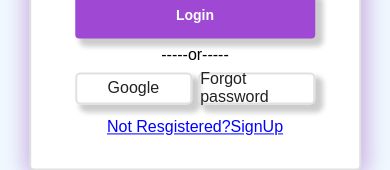
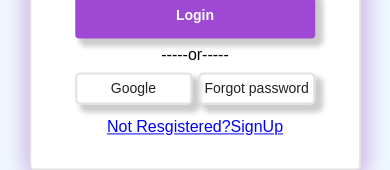
Before and after one commit to Bisway111/E-Commerce, a website with bundled scripts: page public/login.html in a window 390 px wide. Shown: the part 460-630 px from the top of the page. Built offline with nearby package versions, Linux system fonts and the light colour scheme.

Commit message:
reduce font size for forgot password

```diff
--- a/public/login.css
+++ b/public/login.css
@@ -113,7 +113,8 @@ font-weight: 500;
     .login-form {
 
     width: 85%;
-
 }
-
+.login-with div h4{
+    font-size: 14px;
 }
+}
```
